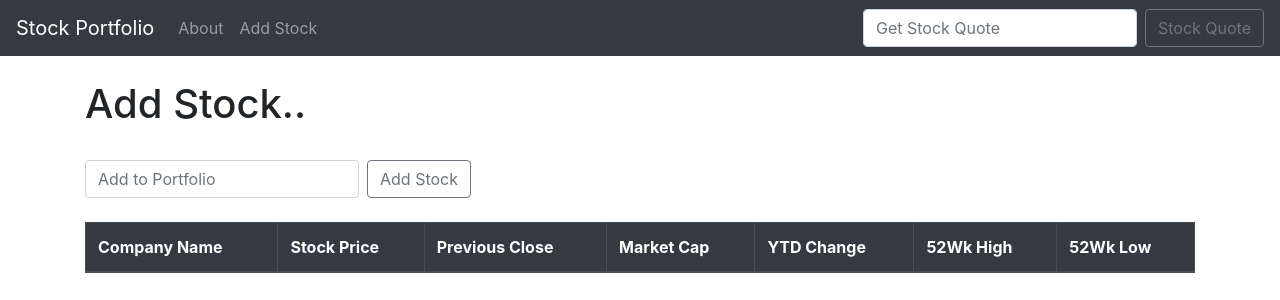
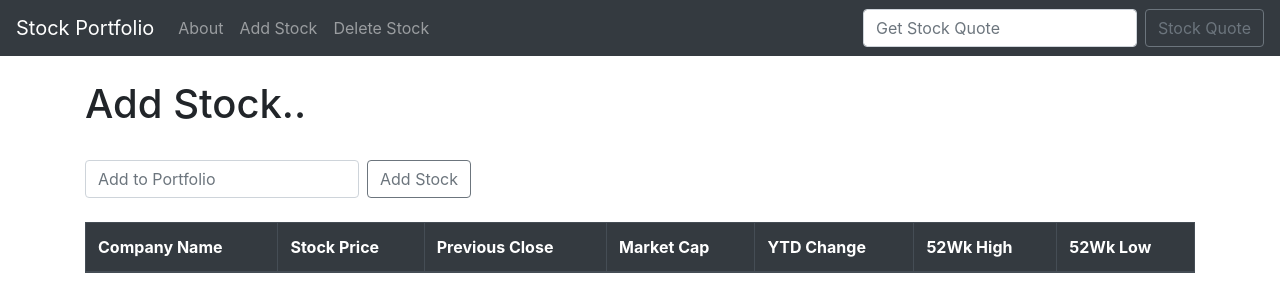
Before and after one commit to santiagoelie/stock-market-portfolio-python-django, a Django app: page /add_stock.html in a window 1280 px wide. Shown: the top 300 px of the page. Run offline with Django 3.2, Linux system fonts and the light colour scheme; data comes from the database, SQL or seed files in the repository; both versions use the stored data as it was after the commit; data that the repository does not hold is empty; some libraries are stand-ins or nearby versions.

Commit message:
add delete_stock in navbar list item
add delete_stock to the navigation in navbar list item

```diff
--- a/quotes/templates/base.html
+++ b/quotes/templates/base.html
@@ -23,6 +23,9 @@
             </li>
             <li class="nav-item">
                 <a class="nav-link" href="{% url 'add_stock' %}">Add Stock</a>
+            </li>
+            <li class="nav-item">
+                <a class="nav-link" href="{% url 'delete_stock' %}">Delete Stock</a>
             </li>
           </ul>
           <form action="{% url 'home' %}" class="form-inline my-2 my-lg-0" method="POST">
```
Also changed, not shown: db.sqlite3.
